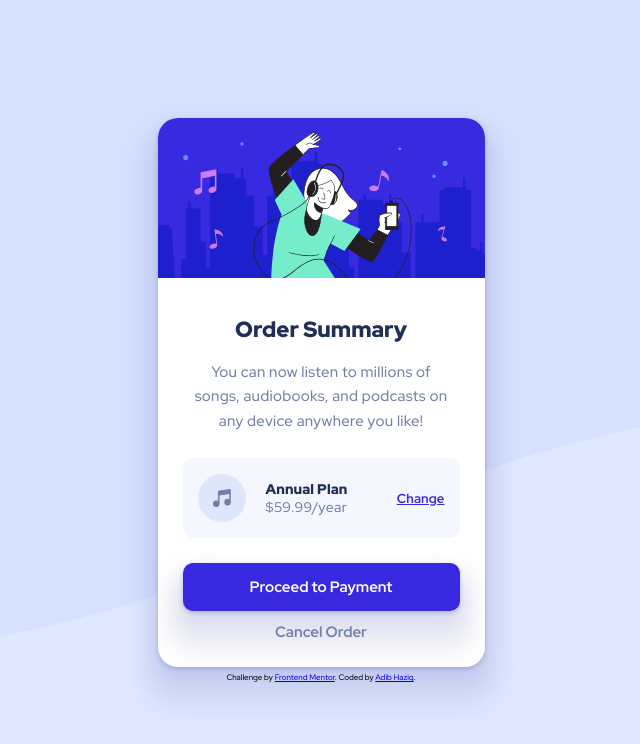
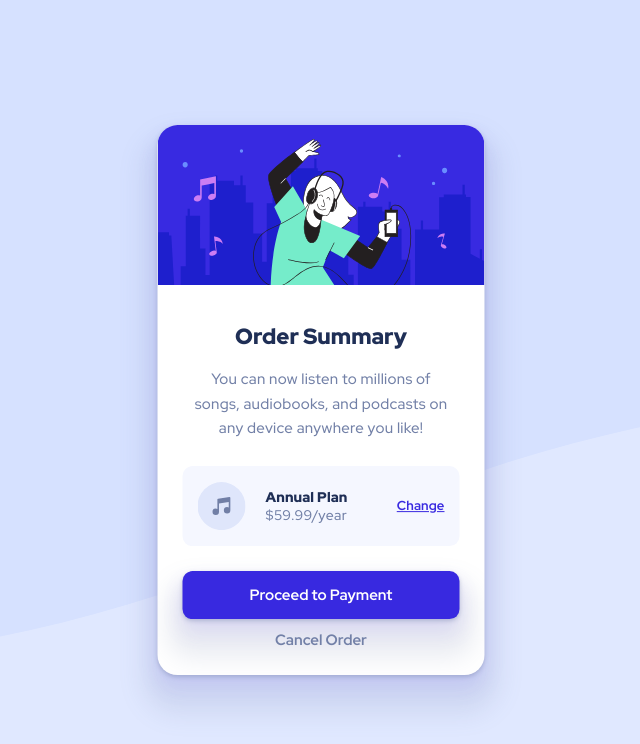
Before and after one commit to mirzamohid/Frontend_Mentor_-_Order_summary_card_component, a plain HTML site: page index.html in a window 1280 px wide. Shown: the whole page, without its empty margins (319-959 px from the left). Drawn offline with Linux system fonts and the light colour scheme.

Commit message:
Detailing

```diff
--- a/index.html
+++ b/index.html
@@ -4,11 +4,12 @@
     <meta charset="UTF-8" />
     <meta http-equiv="X-UA-Compatible" content="IE=edge" />
     <meta name="viewport" content="width=device-width, initial-scale=1.0" />
-    <title>Document</title>
+    <title>Order Summary Card Component</title>
 
     <link rel="stylesheet" href="style.css">
   </head>
   <body>
+    <div class="wrapper">
     <div class="card">
       <img src="images/illustration-hero.svg" alt="Illustration of a happy woman enjoying music on her device" />
       <div class="summary-content">
@@ -37,5 +38,6 @@
       Challenge by <a href="https://www.frontendmentor.io?ref=challenge" target="_blank">Frontend Mentor</a>.
       Coded by <a href="#">Adib Haziq</a>.
     </div>
+    </div>
   </body>
 </html>
--- a/style.css
+++ b/style.css
@@ -53,13 +53,15 @@ body {
     font-family: 'Red Hat Display', sans-serif;
     font-size: var(--font-bodyParagraph);
     background: var(--color-primary-paleBlue) url(images/pattern-background-mobile.svg) no-repeat top/100%;
-    display: flex;
-    justify-content: center;
-    align-items: center;
-    flex-direction: column;
-    gap: 5px;
 }
 
+.wrapper {
+    position: absolute;
+    top: 50%;
+    left: 50%;
+    margin-right: -50%;
+    transform: translate(-50%, -50%)
+}
 .card {
     width: 327px;
     background: white;
@@ -188,6 +190,7 @@ body {
 .attribution {
     text-align: center;
     font-size: 8px;
+    display: none;
 }
 
 @media screen and (min-width: 1440px) {
```
